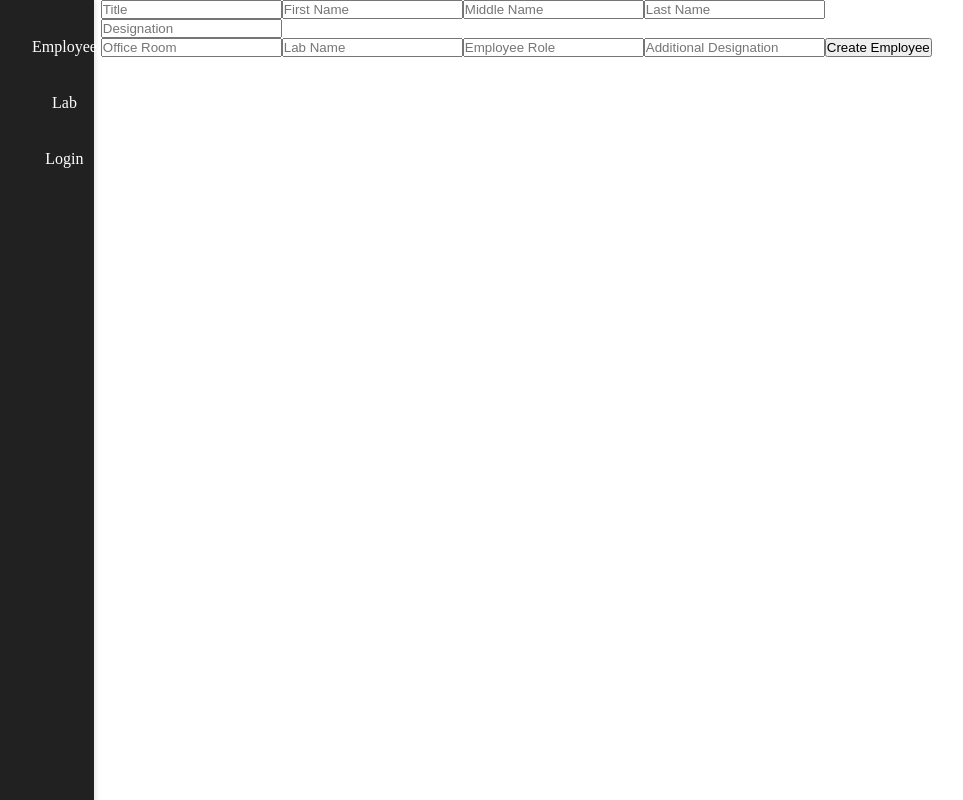
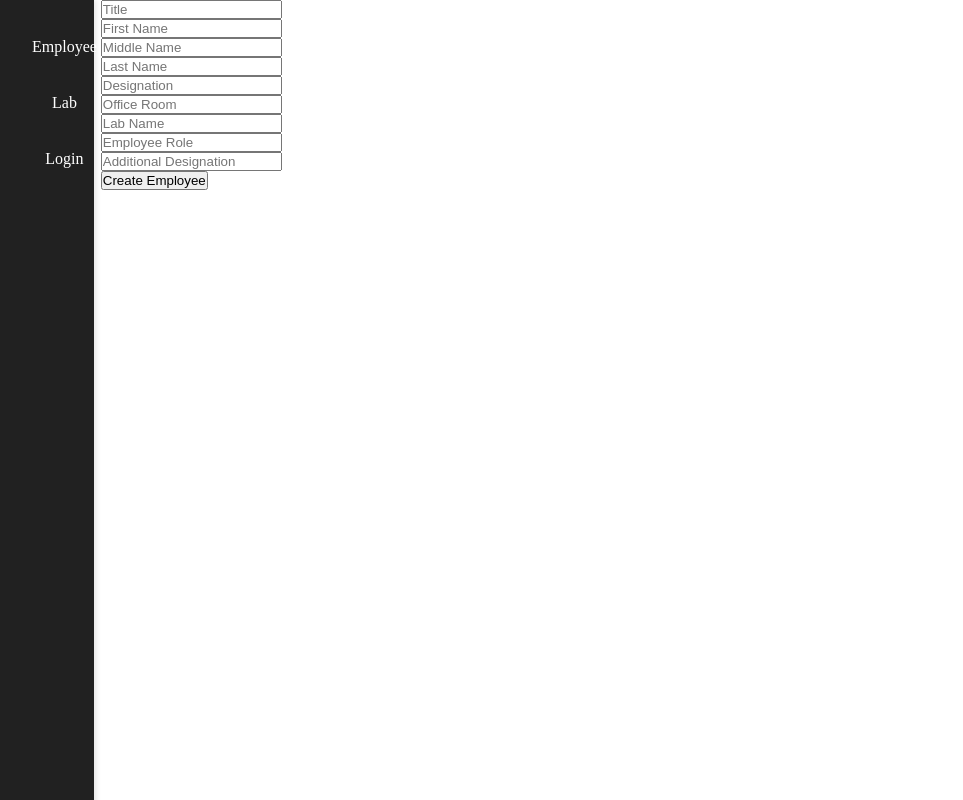
Before and after one commit to Aabhi-k/drdo-frontend, a React (Create React App) app: page /employee/create in a window 1280 px wide. Shown: the whole page, without its empty margins (8-971 px from the left). Built offline with nearby package versions, Linux system fonts and the light colour scheme.

Commit message:
updated user creating with validation

```diff
--- a/src/components/Config/config.js
+++ b/src/components/Config/config.js
@@ -7,7 +7,7 @@ const baseSpringURL = "http://localhost:8080";
     const empMasterURL = `${baseSpringURL}/emp/em`;
     const empDesignationURL = `${baseSpringURL}/emp/ed`;
 
-    export const empDesignationDropDownURL = `${empDesignationURL}/dropdown`;
+
 
     // Lab's URL
     const labMasterURL = `${baseSpringURL}/lab` ;
@@ -18,7 +18,10 @@ const baseSpringURL = "http://localhost:8080";
     const empMasterSearchURL = `${empMasterURL}/search`;
     const empDesignationSearchURL = `${empDesignationURL}/search`;
 
-    export const empDesignationDropDownSearchURL = `${empDesignationDropDownURL}/search`;
+    //DropDown Menu URL
+    export const empDesignationDropDownSearchURL = `${empDesignationURL}/dropdown/search`;
+    export const labMasterDropDownSearchURL = `${labMasterURL}/dropdown/search`;
+    export const empRoleDropDownSearchURL = `${baseSpringURL}/emp/role/dropdown/search`;
 
     //Lab's URL
     const labMasterSearchURL = `${labMasterURL}/search`;
@@ -34,7 +37,6 @@ const baseSpringURL = "http://localhost:8080";
 export default{
     empMasterURL,
     empDesignationURL,
-    empDesignationDropDownURL,
     labMasterURL,
     empMasterSearchURL,
     empDesignationSearchURL,
--- a/src/components/EmployeeData/EmpMaster/CreateEmpList.jsx
+++ b/src/components/EmployeeData/EmpMaster/CreateEmpList.jsx
@@ -1,6 +1,6 @@
 import React, { useState } from "react";
 import SearchableDropDown from "../../../services/SearchableDropDown";
-import { empDesignationDropDownSearchURL } from "../../Config/config";
+import { empDesignationDropDownSearchURL, labMasterDropDownSearchURL, empRoleDropDownSearchURL } from "../../Config/config";
 
 const CreateEmpList = () => {
     const [newEmployeeData, setNewEmployeeData] = useState({
@@ -15,22 +15,64 @@ const CreateEmpList = () => {
         addlDesign: '',
     });
 
+    const [errors, setErrors] = useState({}); // State for storing validation errors
+
     const handleCreateEmployee = (e) => {
         e.preventDefault();
-        console.log(newEmployeeData);
+        // Validate form data here
+        const validationErrors = validateForm();
+        setErrors(validationErrors); // Update errors state if any
+
+        if (Object.keys(validationErrors).length === 0) {
+            // Submit data if no errors
+            console.log(newEmployeeData); // Replace with actual submission logic (e.g., API call)
         }
+    };
+
     const handleChange = (e) => {
         const { name, value } = e.target;
         setNewEmployeeData(prevState => ({
             ...prevState,
-            [name]: value
+            [name]: value,
         }));
     };
 
+    const validateForm = () => {
+        const validationErrors = {};
+
+        if (!newEmployeeData.empTitle.trim()) {
+            validationErrors.empTitle = 'Title is required.';
+        }
+
+        if (!newEmployeeData.empFirstName.trim()) {
+            validationErrors.empFirstName = 'First Name is required.';
+        }
+        if (!newEmployeeData.empLastName.trim()) {
+            validationErrors.empLastName = 'Last Name is required.';
+        }
+
+        if (!newEmployeeData.empDesignId) {
+            validationErrors.empDesignId = 'Designation is required.';
+        }
+
+        if (!newEmployeeData.officeRoomNo.trim()) {
+            validationErrors.officeRoomNo = 'Office Room No. is required.';
+        }
+
+        if (!newEmployeeData.labId) {
+            validationErrors.labId = 'Lab Name is required.';
+        }
+
+        if (!newEmployeeData.empRoleId) {
+            validationErrors.empRoleId = 'Employee Role is required.';
+        }
+
+        return validationErrors;
+    };
+
     return (
-
         <form onSubmit={handleCreateEmployee} className="create-emp">
-
+            <div className="form-group">
                 <input
                     type="text"
                     name="empTitle"
@@ -38,6 +80,9 @@ const CreateEmpList = () => {
                     value={newEmployeeData.empTitle}
                     onChange={handleChange}
                 />
+                {errors.empTitle && <span className="error">{errors.empTitle}</span>}
+            </div>
+            <div className="form-group">
                 <input
                     type="text"
                     name="empFirstName"
@@ -45,6 +90,9 @@ const CreateEmpList = () => {
                     value={newEmployeeData.empFirstName}
                     onChange={handleChange}
                 />
+                {errors.empFirstName && <span className="error">{errors.empFirstName}</span>}
+            </div>
+            <div className="form-group">
                 <input
                     type="text"
                     name="empMiddleName"
@@ -52,6 +100,9 @@ const CreateEmpList = () => {
                     value={newEmployeeData.empMiddleName}
                     onChange={handleChange}
                 />
+                {errors.empMiddleName && <span className="error">{errors.empMiddleName}</span>}
+            </div>
+            <div className="form-group">
                 <input
                     type="text"
                     name="empLastName"
@@ -59,13 +110,19 @@ const CreateEmpList = () => {
                     value={newEmployeeData.empLastName}
                     onChange={handleChange}
                 />
+                {errors.empLastName && <span className="error">{errors.empLastName}</span>}
+            </div>
+            <div className="form-group">
                 <SearchableDropDown
                     placeholder="Designation"
-                url= {empDesignationDropDownSearchURL}
+                    url={empDesignationDropDownSearchURL}
                     name="empDesignId"
                     value={newEmployeeData.empDesignId}
                     onChange={handleChange}
                 />
+                {errors.empDesignId && <span className="error">{errors.empDesignId}</span>}
+            </div>
+            <div className="form-group">
                 <input
                     type="text"
                     name="officeRoomNo"
@@ -73,20 +130,29 @@ const CreateEmpList = () => {
                     value={newEmployeeData.officeRoomNo}
                     onChange={handleChange}
                 />
-            <input
-                type="text"
+                {errors.officeRoomNo && <span className="error">{errors.officeRoomNo}</span>}
+            </div>
+            <div className="form-group">
+                <SearchableDropDown
+                    placeholder="Lab Name"
+                    url={labMasterDropDownSearchURL}
                     name="labId"
-                placeholder="Lab Name"
                     value={newEmployeeData.labId}
                     onChange={handleChange}
                 />
-            <input
-                type="text"
+                {errors.labId && <span className="error">{errors.labId}</span>}
+            </div>
+            <div className="form-group">
+                <SearchableDropDown
+                    placeholder="Employee Role"
+                    url={empRoleDropDownSearchURL}
                     name="empRoleId"
-                placeholder="Employee Role"
                     value={newEmployeeData.empRoleId}
                     onChange={handleChange}
                 />
+                {errors.empRoleId && <span className="error">{errors.empRoleId}</span>}
+            </div>
+            <div className="form-group">
                 <input
                     type="text"
                     name="addlDesign"
@@ -94,10 +160,10 @@ const CreateEmpList = () => {
                     value={newEmployeeData.addlDesign}
                     onChange={handleChange}
                 />
+            </div>
             <button className="submit-btn" type="submit">Create Employee</button>
         </form>
     );
-
 }
 
 export default CreateEmpList;
--- a/src/components/EmployeeData/EmpMaster/EmployeeList.jsx
+++ b/src/components/EmployeeData/EmpMaster/EmployeeList.jsx
@@ -7,12 +7,18 @@ import SearchBar from "../../SearchBar/SearchBar.jsx";
 import { useNavigate } from 'react-router-dom';
 
 const EmployeeList = () => {
+
+    // Handling employee data
     const [employees, setEmployees] = useState([]);
     const [isLoading, setIsLoading] = useState(false);
     const [error, setError] = useState(null);
+
+    // Handling pages
     const [totalPages, setTotalPages] = useState(1);
     const [currentPage, setCurrentPage] = useState(0);
     const [recordsPerPage] = useState(10);
+
+    // Handling Searching terms
     const [searchTerm, setSearchTerm] = useState('');
     const [debouncedSearchTerm, setDebouncedSearchTerm] = useState('');
 
--- a/src/services/SearchableDropDown.jsx
+++ b/src/services/SearchableDropDown.jsx
@@ -1,9 +1,9 @@
 import React, { useEffect, useState } from "react";
 import axios from "axios";
-
-const SearchableDropDown = ({placeholder, url, name, value, onChange}) => {
+const SearchableDropDown = ({ placeholder, url, name, value, onChange }) => {
     const [options, setOptions] = useState([]);
     const [searchTerm, setSearchTerm] = useState('');
+    const [displayValue, setDisplayValue] = useState('');
 
     useEffect(() => {
         if (searchTerm) {
@@ -23,11 +23,13 @@ const SearchableDropDown = ({placeholder, url, name, value, onChange}) => {
 
     const handleInputChange = (e) => {
         setSearchTerm(e.target.value);
+        setDisplayValue(e.target.value);
         onChange({ target: { name, value: e.target.value } });
     };
 
-    const handleOptionSelect = (optionValue) => {
-        onChange({ target: { name, value: optionValue } });
+    const handleOptionSelect = (option) => {
+        setDisplayValue(option.name);
+        onChange({ target: { name, value: option.id } });
         setSearchTerm('');
     };
 
@@ -36,13 +38,13 @@ const SearchableDropDown = ({placeholder, url, name, value, onChange}) => {
             <input
                 type="text"
                 placeholder={placeholder}
-                value={value}
+                value={displayValue}
                 onChange={handleInputChange}
             />
             {searchTerm && options.length > 0 && (
                 <ul className="options-list">
                     {options.map(option => (
-                        <li key={option.id} onClick={() => handleOptionSelect(option.name)}>
+                        <li key={option.id} onClick={() => handleOptionSelect(option)}>
                             {option.name}
                         </li>
                     ))}
@@ -52,5 +54,4 @@ const SearchableDropDown = ({placeholder, url, name, value, onChange}) => {
     );
 };
 
-
 export default SearchableDropDown;
```
Lines whose indentation alone changed are shown as unchanged.
